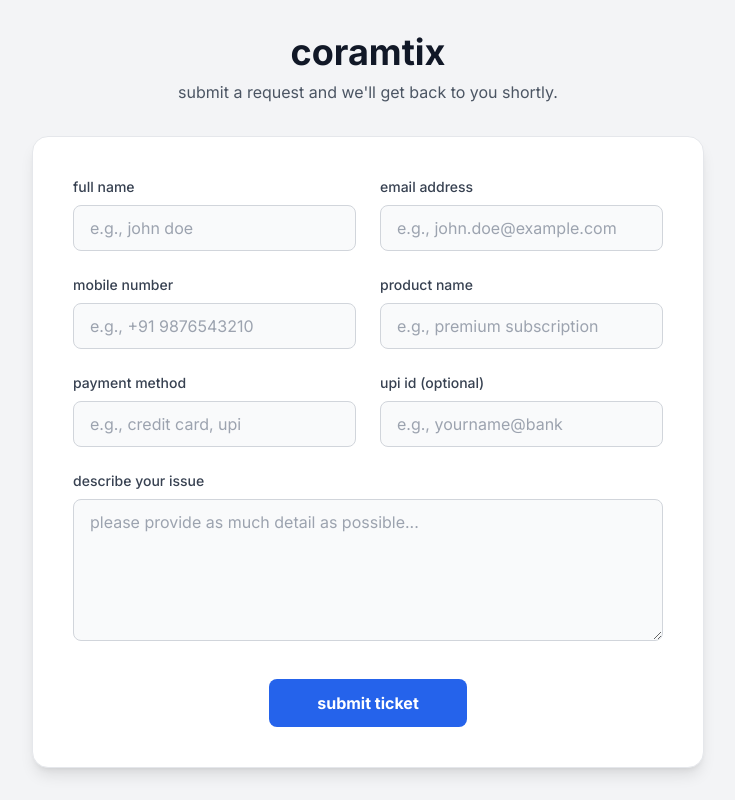
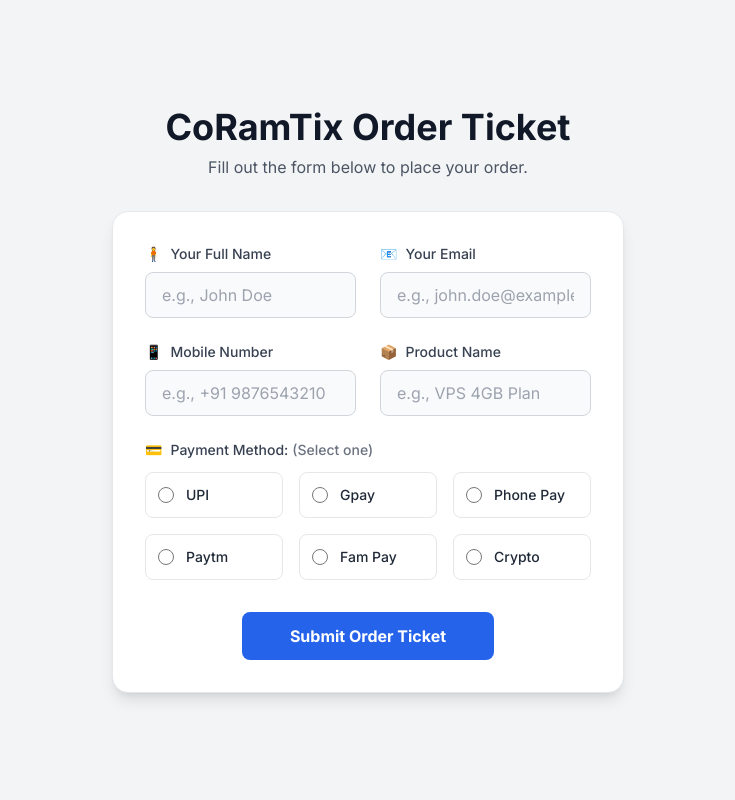
Before and after one commit to radheyradhey777/tk-web, a Flask app: page / in a window 1280 px wide. Shown: the whole page, without its empty margins (272-1007 px from the left). Run offline with Flask 3, Linux system fonts and the light colour scheme; some libraries are stand-ins or nearby versions.

Commit message:
Update index.html

```diff
--- a/templates/index.html
+++ b/templates/index.html
@@ -3,7 +3,7 @@
 <head>
   <meta charset="utf-8" />
   <meta name="viewport" content="width=device-width, initial-scale=1.0" />
-  <title>coramtix - support ticket</title>
+  <title>CoRamTix - Order Ticket</title>
   <script src="https://cdn.tailwindcss.com"></script>
   <link rel="preconnect" href="https://fonts.googleapis.com" />
   <link rel="preconnect" href="https://fonts.gstatic.com" crossorigin />
@@ -12,65 +12,106 @@
     body {
       font-family: 'Inter', sans-serif;
     }
-    .form-input:focus,
-    .form-textarea:focus {
+    /* Custom focus style for radio buttons */
+    .form-radio:focus {
         --tw-ring-color: #3b82f6;
+        --tw-ring-offset-shadow: var(--tw-ring-inset) 0 0 0 var(--tw-ring-offset-width) var(--tw-ring-offset-color);
+        --tw-ring-shadow: var(--tw-ring-inset) 0 0 0 calc(2px + var(--tw-ring-offset-width)) var(--tw-ring-color);
+        box-shadow: var(--tw-ring-offset-shadow), var(--tw-ring-shadow), var(--tw-shadow, 0 0 #0000);
     }
   </style>
 </head>
 <body class="bg-gray-100 text-gray-800 flex items-center justify-center min-h-screen px-4 py-8">
-  <div class="w-full max-w-2xl">
+  <div class="w-full max-w-lg">
     <!-- Header -->
     <div class="text-center mb-8">
-      <h1 class="text-3xl md:text-4xl font-bold text-gray-900 mb-2">coramtix</h1>
-      <p class="text-gray-600">submit a request and we'll get back to you shortly.</p>
+      <h1 class="text-3xl md:text-4xl font-bold text-gray-900 mb-2">CoRamTix Order Ticket</h1>
+      <p class="text-gray-600">Fill out the form below to place your order.</p>
     </div>
 
     <!-- Form -->
-    <div class="bg-white border border-gray-200 rounded-2xl p-6 md:p-10 shadow-lg">
-      <form action="/" method="post">
+    <div class="bg-white border border-gray-200 rounded-2xl p-6 md:p-8 shadow-lg">
+      <!-- The form action should point to your server-side script that handles submissions. -->
+      <!-- Using a placeholder action for this example. -->
+      <form action="?success=true" method="post">
+        <!-- Honeypot field for spam prevention -->
         <input type="text" name="honeypot" class="hidden" />
 
+        <div class="grid grid-cols-1 gap-6">
+            <!-- Personal Information Section -->
             <div class="grid grid-cols-1 md:grid-cols-2 gap-6">
+                <!-- Your Full Name -->
                 <div>
-            <label for="name" class="block text-sm font-medium text-gray-700 mb-2">full name</label>
-            <input type="text" id="name" name="name" required class="form-input w-full bg-gray-50 border border-gray-300 rounded-lg px-4 py-2.5 text-gray-900 focus:outline-none focus:ring-2 focus:ring-blue-500 transition duration-200" placeholder="e.g., john doe" />
+                    <label for="name" class="flex items-center text-sm font-medium text-gray-700 mb-2">
+                        <span class="mr-2">🧍</span> Your Full Name
+                    </label>
+                    <input type="text" id="name" name="name" required class="form-input w-full bg-gray-50 border border-gray-300 rounded-lg px-4 py-2.5 text-gray-900 focus:outline-none focus:ring-2 focus:ring-blue-500 transition duration-200" placeholder="e.g., John Doe" />
                 </div>
 
+                <!-- Your Email -->
                 <div>
-            <label for="email" class="block text-sm font-medium text-gray-700 mb-2">email address</label>
+                    <label for="email" class="flex items-center text-sm font-medium text-gray-700 mb-2">
+                        <span class="mr-2">📧</span> Your Email
+                    </label>
                     <input type="email" id="email" name="email" required class="form-input w-full bg-gray-50 border border-gray-300 rounded-lg px-4 py-2.5 text-gray-900 focus:outline-none focus:ring-2 focus:ring-blue-500 transition duration-200" placeholder="e.g., john.doe@example.com" />
                 </div>
 
+                <!-- Mobile Number -->
                 <div>
-            <label for="mobile" class="block text-sm font-medium text-gray-700 mb-2">mobile number</label>
+                    <label for="mobile" class="flex items-center text-sm font-medium text-gray-700 mb-2">
+                        <span class="mr-2">📱</span> Mobile Number
+                    </label>
                     <input type="tel" id="mobile" name="mobile" required class="form-input w-full bg-gray-50 border border-gray-300 rounded-lg px-4 py-2.5 text-gray-900 focus:outline-none focus:ring-2 focus:ring-blue-500 transition duration-200" placeholder="e.g., +91 9876543210" />
                 </div>
 
+                <!-- Product Name -->
                 <div>
-            <label for="product" class="block text-sm font-medium text-gray-700 mb-2">product name</label>
-            <input type="text" id="product" name="product" required class="form-input w-full bg-gray-50 border border-gray-300 rounded-lg px-4 py-2.5 text-gray-900 focus:outline-none focus:ring-2 focus:ring-blue-500 transition duration-200" placeholder="e.g., premium subscription" />
-          </div>
-
-          <div>
-            <label for="payment" class="block text-sm font-medium text-gray-700 mb-2">payment method</label>
-            <input type="text" id="payment" name="payment" required class="form-input w-full bg-gray-50 border border-gray-300 rounded-lg px-4 py-2.5 text-gray-900 focus:outline-none focus:ring-2 focus:ring-blue-500 transition duration-200" placeholder="e.g., credit card, upi" />
-          </div>
-
-          <div>
-            <label for="upi" class="block text-sm font-medium text-gray-700 mb-2">upi id (optional)</label>
-            <input type="text" id="upi" name="upi" class="form-input w-full bg-gray-50 border border-gray-300 rounded-lg px-4 py-2.5 text-gray-900 focus:outline-none focus:ring-2 focus:ring-blue-500 transition duration-200" placeholder="e.g., yourname@bank" />
-          </div>
-
-          <div class="md:col-span-2">
-            <label for="description" class="block text-sm font-medium text-gray-700 mb-2">describe your issue</label>
-            <textarea id="description" name="description" required rows="5" class="form-textarea w-full bg-gray-50 border border-gray-300 rounded-lg px-4 py-2.5 text-gray-900 focus:outline-none focus:ring-2 focus:ring-blue-500 transition duration-200" placeholder="please provide as much detail as possible..."></textarea>
+                    <label for="product" class="flex items-center text-sm font-medium text-gray-700 mb-2">
+                        <span class="mr-2">📦</span> Product Name
+                    </label>
+                    <input type="text" id="product" name="product" required class="form-input w-full bg-gray-50 border border-gray-300 rounded-lg px-4 py-2.5 text-gray-900 focus:outline-none focus:ring-2 focus:ring-blue-500 transition duration-200" placeholder="e.g., VPS 4GB Plan" />
                 </div>
             </div>
 
+            <!-- Payment Method Section -->
+            <div>
+                <label class="flex items-center text-sm font-medium text-gray-700 mb-3">
+                    <span class="mr-2">💳</span> Payment Method: <span class="text-gray-500 ml-1">(Select one)</span>
+                </label>
+                <div class="grid grid-cols-2 sm:grid-cols-3 gap-4">
+                    <!-- Radio button options -->
+                    <label for="upi" class="flex items-center p-3 border border-gray-200 rounded-lg hover:bg-gray-50 cursor-pointer transition-all duration-200">
+                        <input type="radio" id="upi" name="payment" value="UPI" required class="form-radio h-4 w-4 text-blue-600 border-gray-300 focus:ring-blue-500">
+                        <span class="ml-3 text-sm font-medium text-gray-800">UPI</span>
+                    </label>
+                    <label for="gpay" class="flex items-center p-3 border border-gray-200 rounded-lg hover:bg-gray-50 cursor-pointer transition-all duration-200">
+                        <input type="radio" id="gpay" name="payment" value="Gpay" class="form-radio h-4 w-4 text-blue-600 border-gray-300 focus:ring-blue-500">
+                        <span class="ml-3 text-sm font-medium text-gray-800">Gpay</span>
+                    </label>
+                    <label for="phonepay" class="flex items-center p-3 border border-gray-200 rounded-lg hover:bg-gray-50 cursor-pointer transition-all duration-200">
+                        <input type="radio" id="phonepay" name="payment" value="Phone Pay" class="form-radio h-4 w-4 text-blue-600 border-gray-300 focus:ring-blue-500">
+                        <span class="ml-3 text-sm font-medium text-gray-800">Phone Pay</span>
+                    </label>
+                    <label for="paytm" class="flex items-center p-3 border border-gray-200 rounded-lg hover:bg-gray-50 cursor-pointer transition-all duration-200">
+                        <input type="radio" id="paytm" name="payment" value="Paytm" class="form-radio h-4 w-4 text-blue-600 border-gray-300 focus:ring-blue-500">
+                        <span class="ml-3 text-sm font-medium text-gray-800">Paytm</span>
+                    </label>
+                    <label for="fampay" class="flex items-center p-3 border border-gray-200 rounded-lg hover:bg-gray-50 cursor-pointer transition-all duration-200">
+                        <input type="radio" id="fampay" name="payment" value="Fam Pay" class="form-radio h-4 w-4 text-blue-600 border-gray-300 focus:ring-blue-500">
+                        <span class="ml-3 text-sm font-medium text-gray-800">Fam Pay</span>
+                    </label>
+                    <label for="crypto" class="flex items-center p-3 border border-gray-200 rounded-lg hover:bg-gray-50 cursor-pointer transition-all duration-200">
+                        <input type="radio" id="crypto" name="payment" value="Crypto" class="form-radio h-4 w-4 text-blue-600 border-gray-300 focus:ring-blue-500">
+                        <span class="ml-3 text-sm font-medium text-gray-800">Crypto</span>
+                    </label>
+                </div>
+            </div>
+        </div>
+
+        <!-- Submit Button -->
         <div class="mt-8 text-center">
           <button type="submit" class="w-full md:w-auto bg-blue-600 hover:bg-blue-700 text-white font-bold py-3 px-12 rounded-lg transition-all duration-300 transform hover:scale-105 focus:outline-none focus:ring-4 focus:ring-blue-600/50">
-            submit ticket
+            Submit Order Ticket
           </button>
         </div>
       </form>
@@ -78,18 +119,24 @@
 
     <!-- Success Message -->
     <div id="success-message" class="hidden mt-6 bg-green-100 border border-green-400 text-green-700 px-4 py-3 rounded-lg text-center">
-      ✅ Your ticket is successfully submitted. Please wait for the support team to reply within 24 hours.
+      ✅ Your order has been submitted successfully! We will process it shortly.
     </div>
   </div>
 
-  <!-- JavaScript to show success message -->
+  <!-- JavaScript to handle form submission feedback -->
   <script>
     document.addEventListener('DOMContentLoaded', function () {
       const urlParams = new URLSearchParams(window.location.search);
       const successMessage = document.getElementById('success-message');
+      const form = document.querySelector('form');
 
+      // Check if the 'success' parameter is in the URL
       if (urlParams.has('success')) {
         successMessage.classList.remove('hidden');
+        // Optional: Hide the form and show a thank you message
+        // form.classList.add('hidden');
+
+        // Hide the message after 5 seconds and clean up the URL
         setTimeout(() => {
           successMessage.classList.add('hidden');
           window.history.replaceState(null, null, window.location.pathname);
```
Lines whose indentation alone changed are shown as unchanged.
